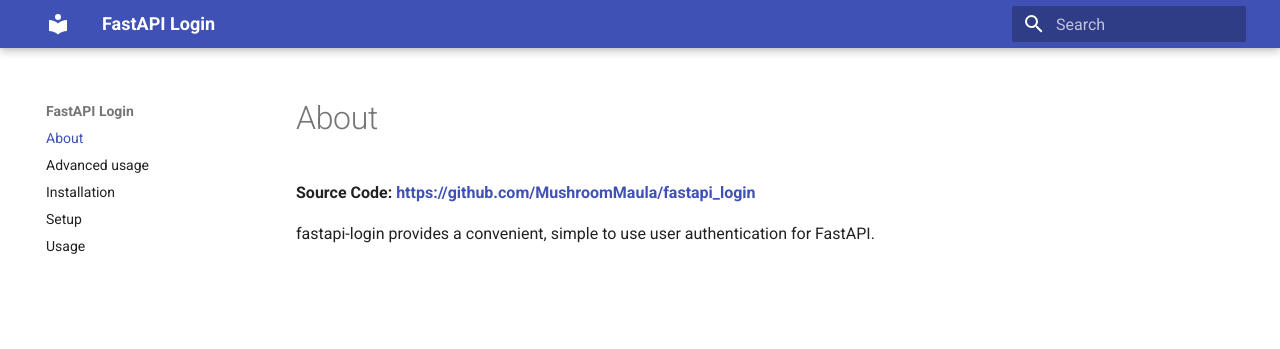
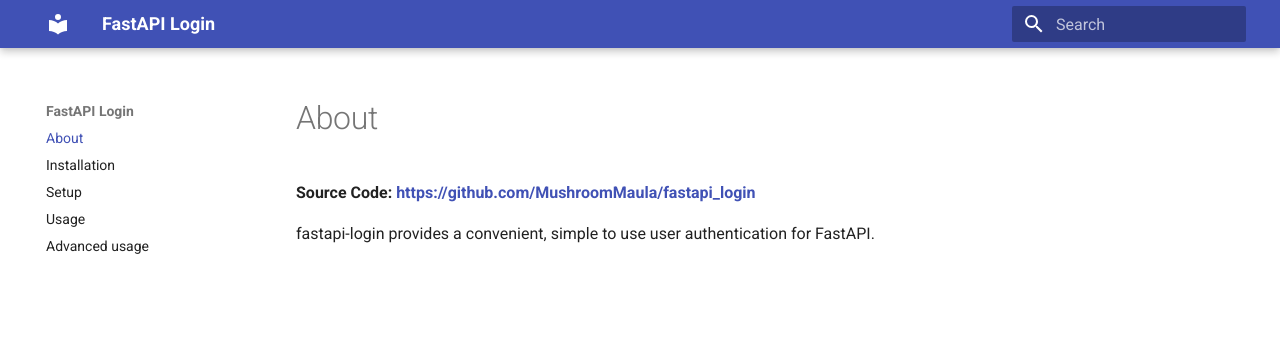
Before and after one commit to MushroomMaula/fastapi_login, an MkDocs documentation site: the page built from docs/index.md, in a window 1280 px wide. Shown: the top 349 px of the page. Built offline with MkDocs 1.6.1 and Material for MkDocs 9.7.7, drawn with Linux system fonts in a browser that asks for light colours; some of the changed lines change nothing that is shown.

Commit message:
Hardcode navigation

```diff
--- a/mkdocs.yml
+++ b/mkdocs.yml
@@ -1,6 +1,14 @@
 site_name: FastAPI Login
 theme:
   name: material
+
+nav:
+  - About: index.md
+  - installation.md
+  - setup.md
+  - usage.md
+  - advanced_usage.md
+
 
 markdown_extensions:
   - admonition
```
